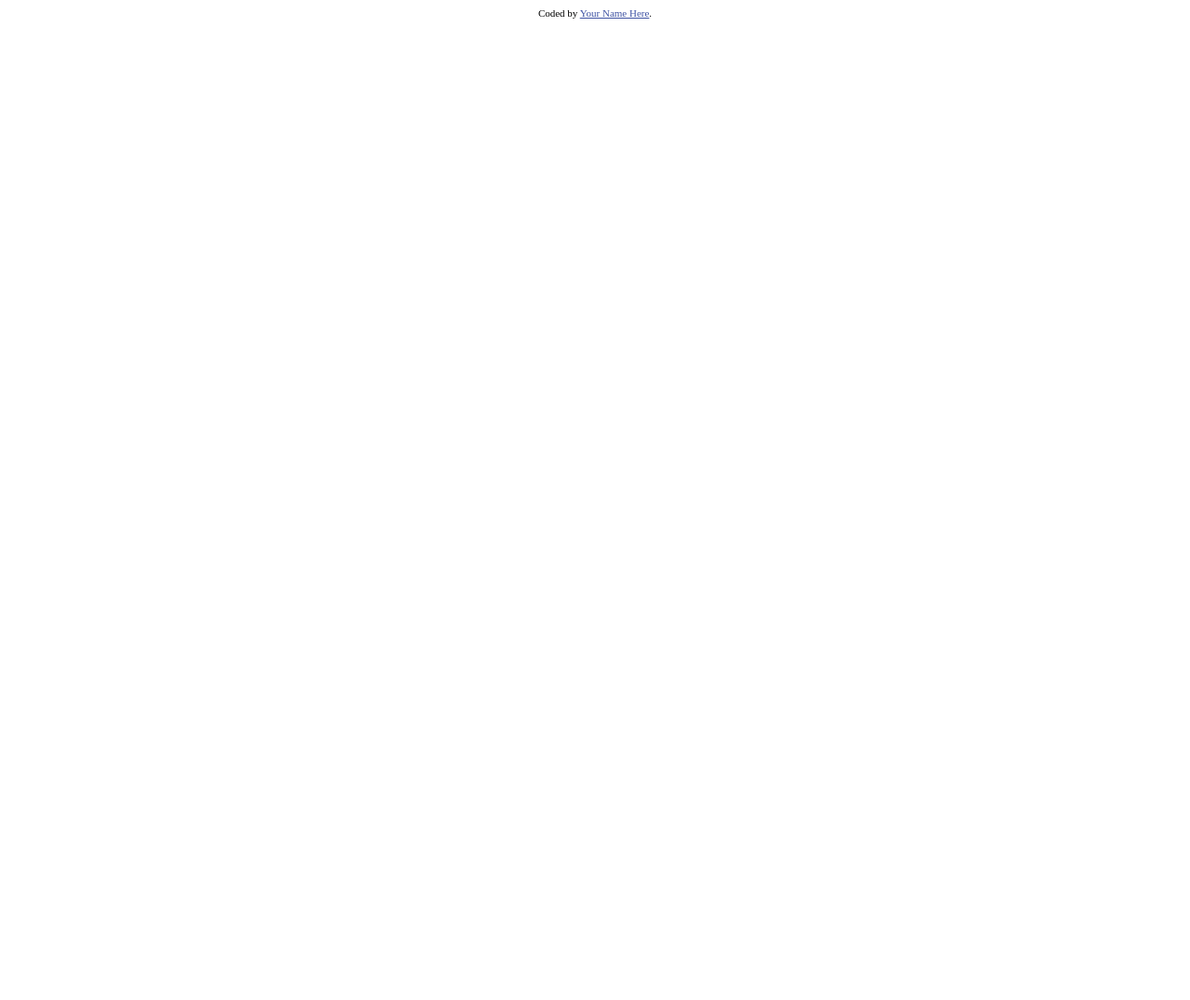
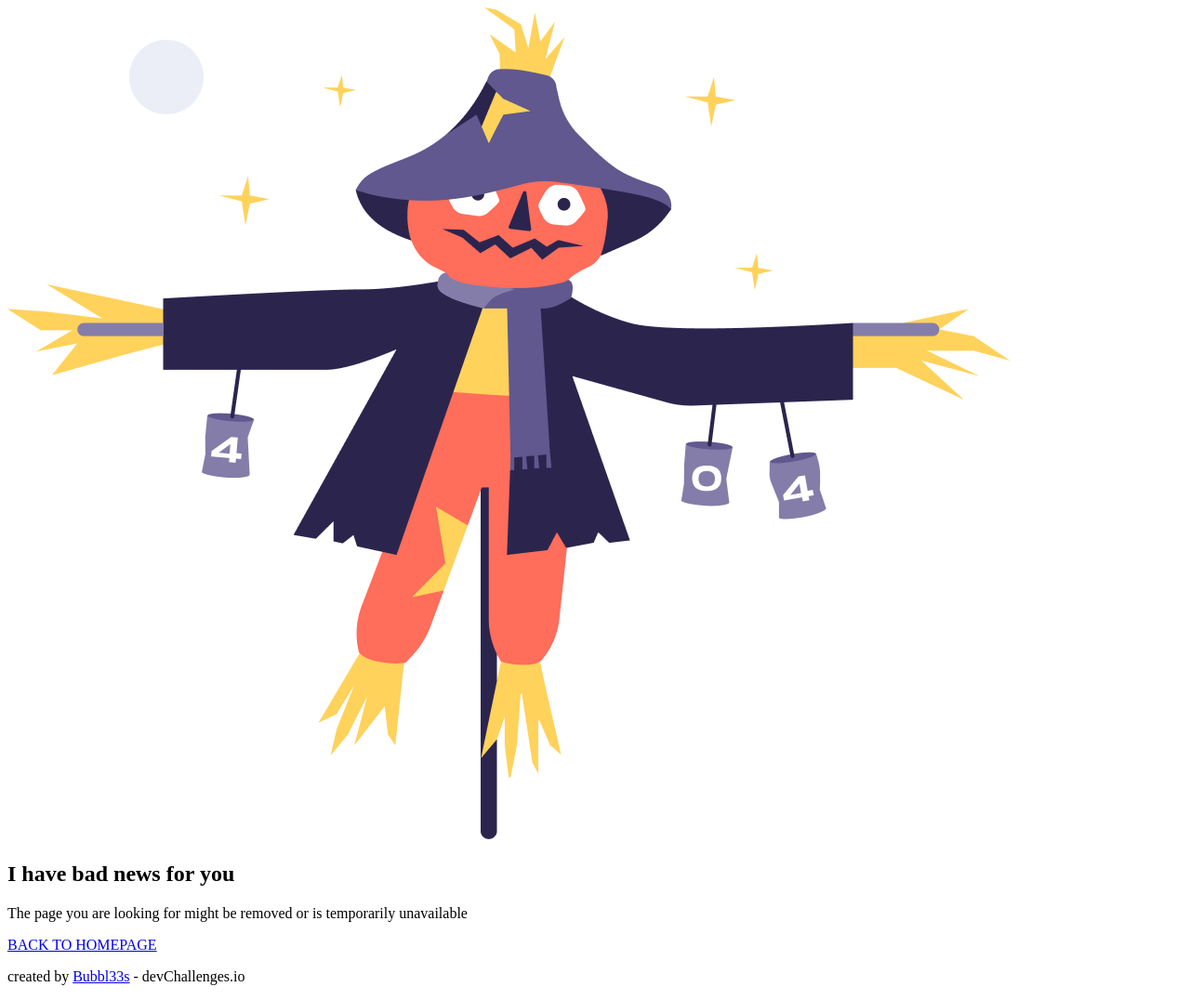
Before and after one commit to Bubbl33s/404-not-found-page, a plain HTML site: page src/index.html in a window 1280 px wide. Shown: the whole page at 93% size. Before the commit the page ends 800 px from the top, so only its background shows below. Drawn offline with Linux system fonts and the light colour scheme.

Commit message:
feat: add html structure

```diff
--- a/src/index.html
+++ b/src/index.html
@@ -1,21 +1,40 @@
 <!DOCTYPE html>
 <html lang="en">
-<head>
-  <meta charset="UTF-8">
-  <meta name="viewport" content="width=device-width, initial-scale=1.0"> <!-- displays site properly based on user's device -->
+  <head>
+    <meta charset="UTF-8" />
+    <meta name="viewport" content="width=device-width, initial-scale=1.0" />
+    <title>404 Not Found</title>
+    <link rel="stylesheet" href="./style.css" />
+  </head>
+  <body>
+    <header class="page-header"></header>
 
-  <title>404 Not Found</title>
+    <main>
+      <div class="img-container">
+        <img
+          src="./../assets/scarecrow.png"
+          alt="Scarecrow"
+          title="You've found the scarecrow that should not be found"
+        />
+      </div>
+      <section class="info">
+        <h1>I have bad news for you</h1>
+        <p>
+          The page you are looking for might be removed or is temporarily
+          unavailable
+        </p>
+        <a href="https://www.youtube.com/watch?v=o-YBDTqX_ZU"
+          >BACK TO HOMEPAGE</a
+        >
+      </section>
+    </main>
 
-  <!-- Feel free to remove these styles or customise in your own stylesheet 👍 -->
-  <style>
-    .attribution { font-size: 11px; text-align: center; }
-    .attribution a { color: hsl(228, 45%, 44%); }
-  </style>
-</head>
-<body>
-
-  <div class="attribution">
-    Coded by <a href="#">Your Name Here</a>.
-  </div>
-</body>
+    <footer class="page-footer">
+      <p class="owner">
+        created by
+        <a href="https://github.com/Bubbl33s/" target="_blank">Bubbl33s</a> -
+        devChallenges.io
+      </p>
+    </footer>
+  </body>
 </html>
```
Also changed, not shown: src/style.css (added).
